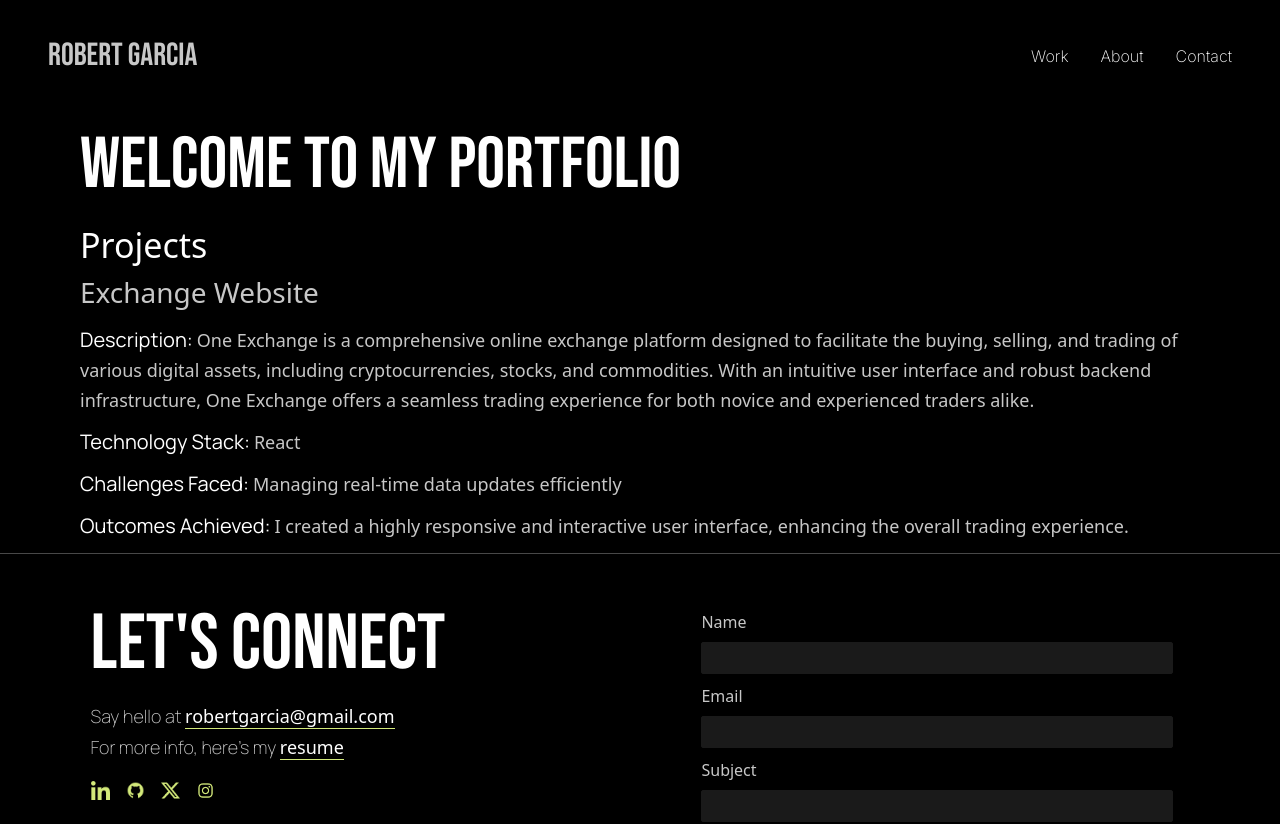
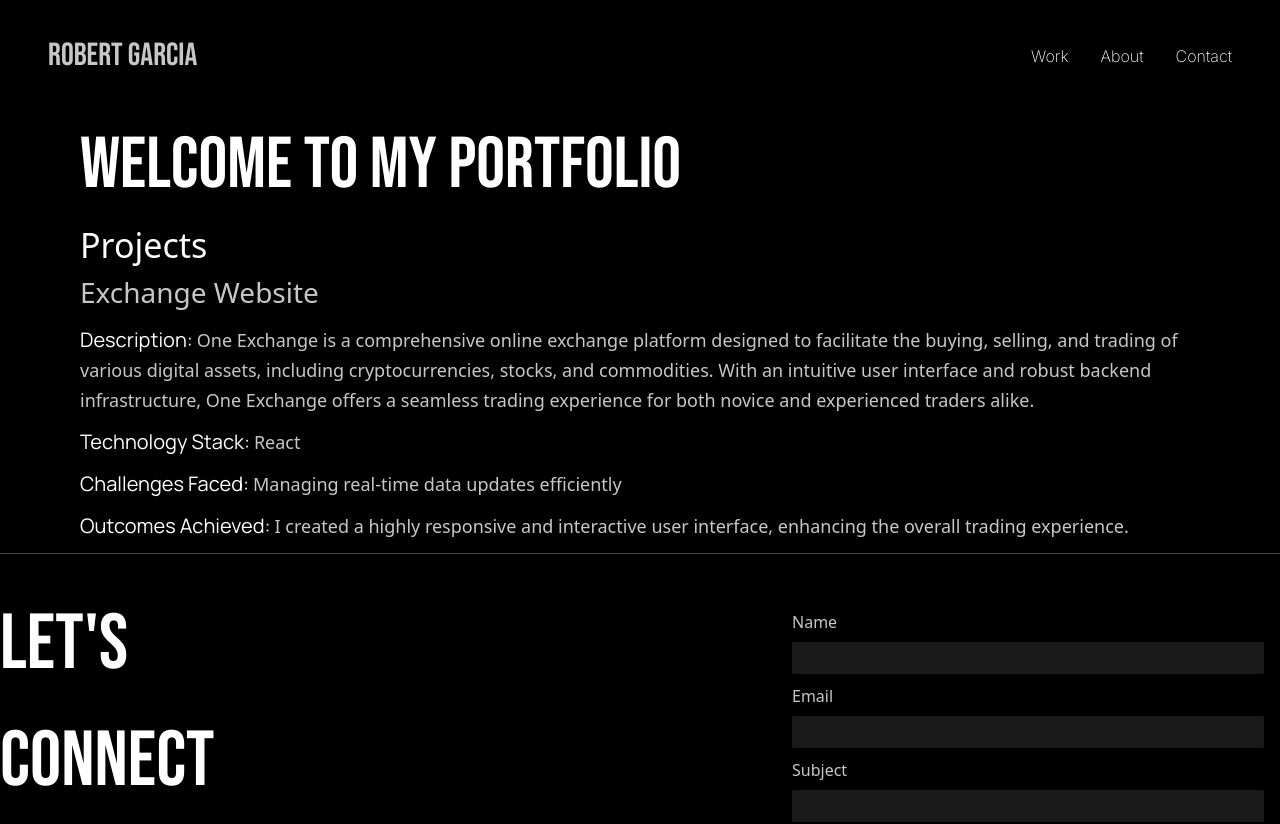
Before and after one commit to onlyeugene/Portfolio-React-Project, a React (Vite) app: page /Project in a window 1280 px wide. Shown: the top 824 px of the page. Built offline with nearby package versions, Linux system fonts and the light colour scheme.

Commit message:
made changes

```diff
--- a/src/Components/Footer/Footer.jsx
+++ b/src/Components/Footer/Footer.jsx
@@ -8,7 +8,7 @@ const Footer = () => {
   return (
     <div className='bg-black text-white border-t-[1px] w-full border-[#484848] px-[1rem]  py-[2rem] md:flex gap-[10rem] justify-center md:px-0'>
       <div>
-        <h1 className='md:text-[78px] text-[34px] pr-[6rem]'>LET'S CONNECT</h1>
+        <h1 className='md:text-[78px] text-[34px] pr-[18rem]'>LET'S CONNECT</h1>
         <p className='md:text-[18px] font-extralight text-[#c7c7c7] mb-1'>Say hello at <span className='text-white border-b-[1px] font-sans border-[#d3e97a]'>robertgarcia@gmail.com</span></p>
         <p className='md:text-[18px] font-extralight text-[#c7c7c7]'>For more info, here's my <span className='text-white border-b-[1px] font-sans border-[#d3e97a]'>resume</span></p>
         <div className='flex items-center gap-[1rem] pt-5 md:pb-0 pb-[1rem]'>
```
